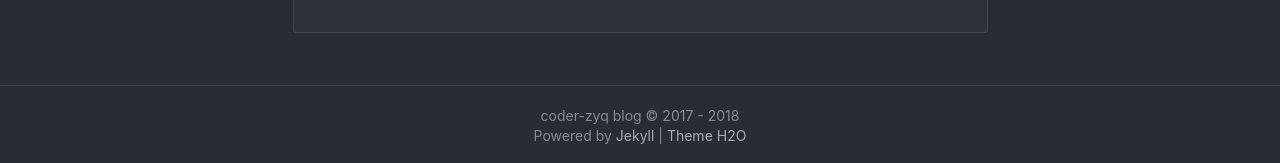
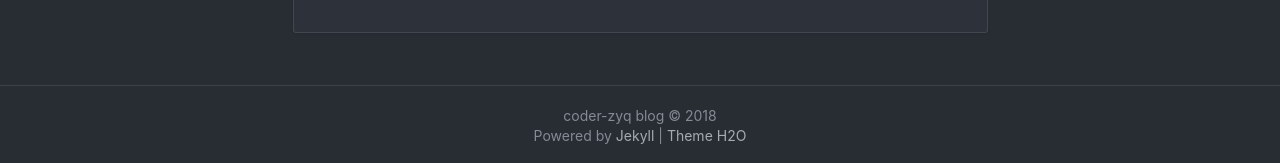
Before and after one commit to Coder-zyq/Coder-zyq.github.io, a Jekyll site: the page built from tags.html, in a window 1280 px wide and 1307 px high. Shown: the part 1141-1304 px from the top of the window. Built offline with Jekyll 4.4.1, drawn with Linux system fonts in a browser that asks for light colours; nearby versions of some CDN libraries; a style sheet for code colours, icons or effects is not loaded.

Commit message:
first commit

```diff
--- a/_config.yml
+++ b/_config.yml
@@ -1,7 +1,7 @@
 # Site settings 配置站点
 title: 'coder-zyq blog'
 description: '昵称盖强，伪极客/大三考研党，热爱技术&设计。很高兴能在这里与你分享我对技术和生活的思考。'
-keyword: '张益强, 张益强的独立博客, 数据库，前端博客, 机器学习, python, 数据挖掘, 设计'
+keyword: '张益强, 机器学习, python, 数据挖掘,'
 url: 'https://coder-zyq.github.io' # your host
 
 # if you don't need baseurl, you should leave this value blank.
@@ -14,11 +14,11 @@
 
 # Footer
 footer:
-  since: 2017
+  since: 2018
 
 # Author 配置博主信息
 author: 'coder-zyq'
-nickname: '傻墙'
+nickname: 'cyqiang'
 bio: '偶尔丧偶尔动力满满，希望有无数的DDL'
 avatar: '/assets/img/t1.jpg'
 
@@ -56,7 +56,7 @@
 social-share-items: ['wechat', 'weibo', 'douban', 'twitter']
 
 # theme color 主题皮肤
-theme-color: 'default'  # pink or default
+theme-color: 'pink'  # pink or default
 
 # Post header background patterns (when the post no cover): circuitBoard, overlappingCircles, food, glamorous, ticTacToe, seaOfClouds
 postPatterns: 'circuitBoard'
```
